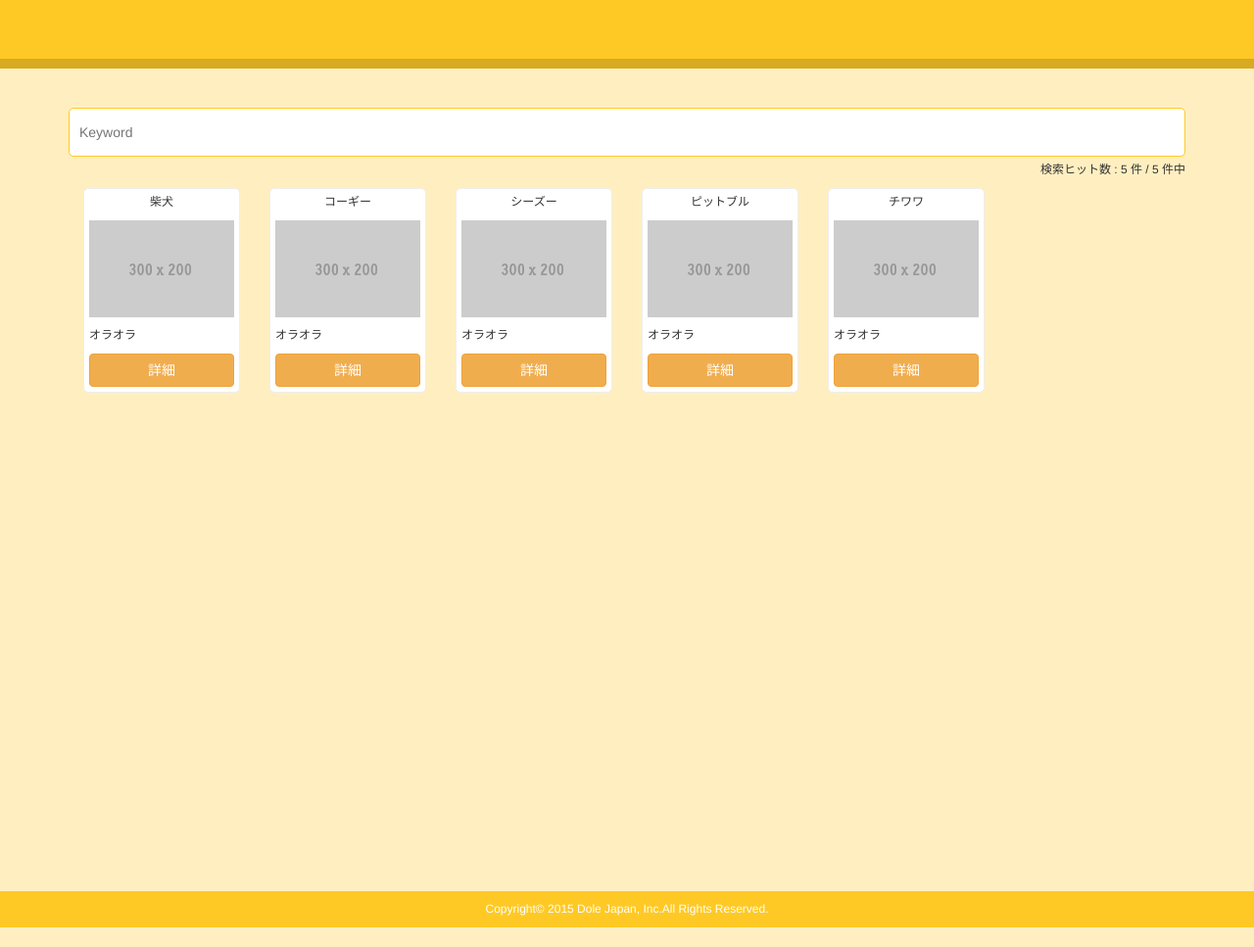
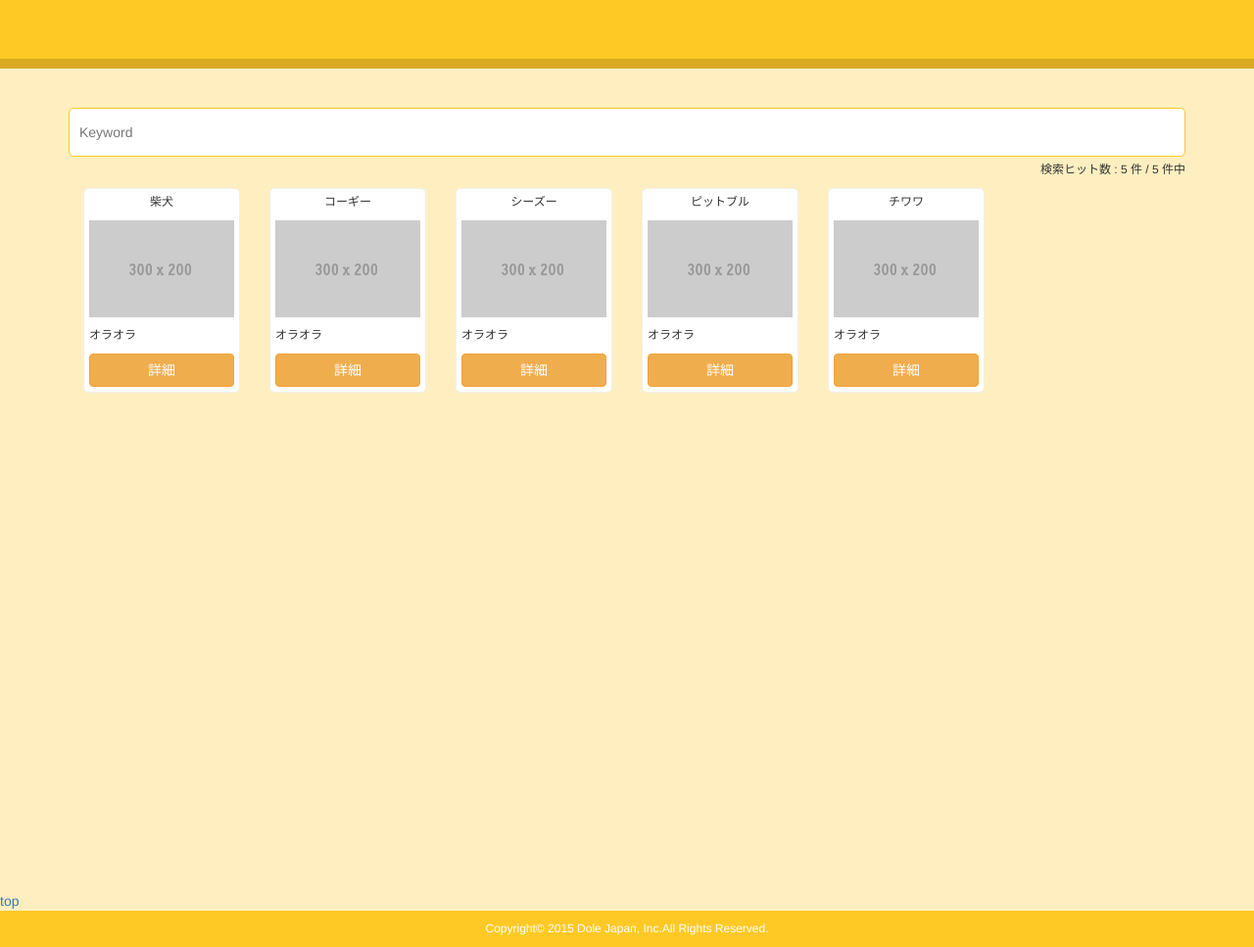
Before and after one commit to kujira1993/wanco, a plain HTML site: page app/index.html in a window 1280 px wide. Shown: the whole page at 98% size. Drawn offline with Linux system fonts and the light colour scheme.

Commit message:
go top 追加

```diff
--- a/app/index.html
+++ b/app/index.html
@@ -75,6 +75,9 @@
 
     </div>
     <!-- container -->
+    <!-- go top -->
+    <a href="#header">top</a>
+    <!-- go top -->
     <!-- footer -->
     <div class="footer">
       <p class="copy">Copyright© 2015 Dole Japan, Inc.All Rights Reserved.</p>
```
